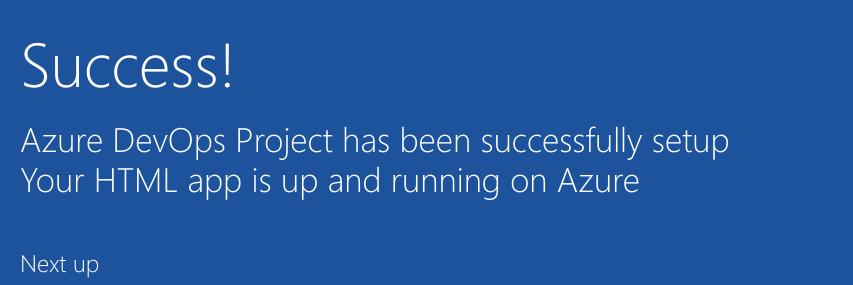
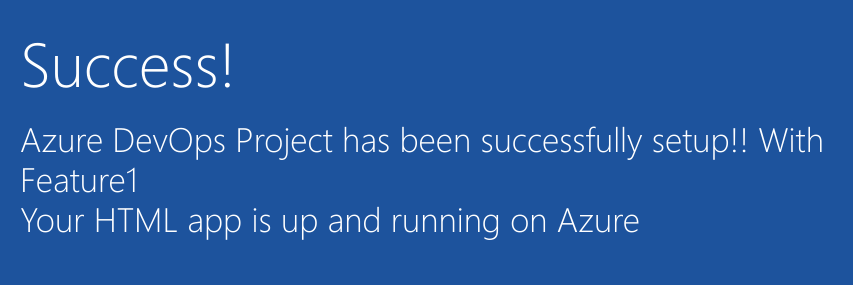
Before and after one commit to arvindgit10/myfirstgit, a plain HTML site: page sample-project/index.html in a window 1280 px wide. Shown: the part 352-637 px from the top of the page, 205-1058 px from the left. Drawn offline with Linux system fonts and the light colour scheme.

Commit message:
first commit feature1 branch

```diff
--- a/sample-project/index.html
+++ b/sample-project/index.html
@@ -19,7 +19,7 @@
         </div>
             <div class="content-body">
                 <div class="success-text">Success!</div>
-                <div class="description line-1"> Azure DevOps Project has been successfully setup</div>
+                <div class="description line-1"> Azure DevOps Project has been successfully setup!! With Feature1</div>
                 <div class="description line-2"> Your HTML app is up and running on Azure</div>
                 <div class="next-steps-container">
                     <div class="next-steps-header">Next up</div>
```
